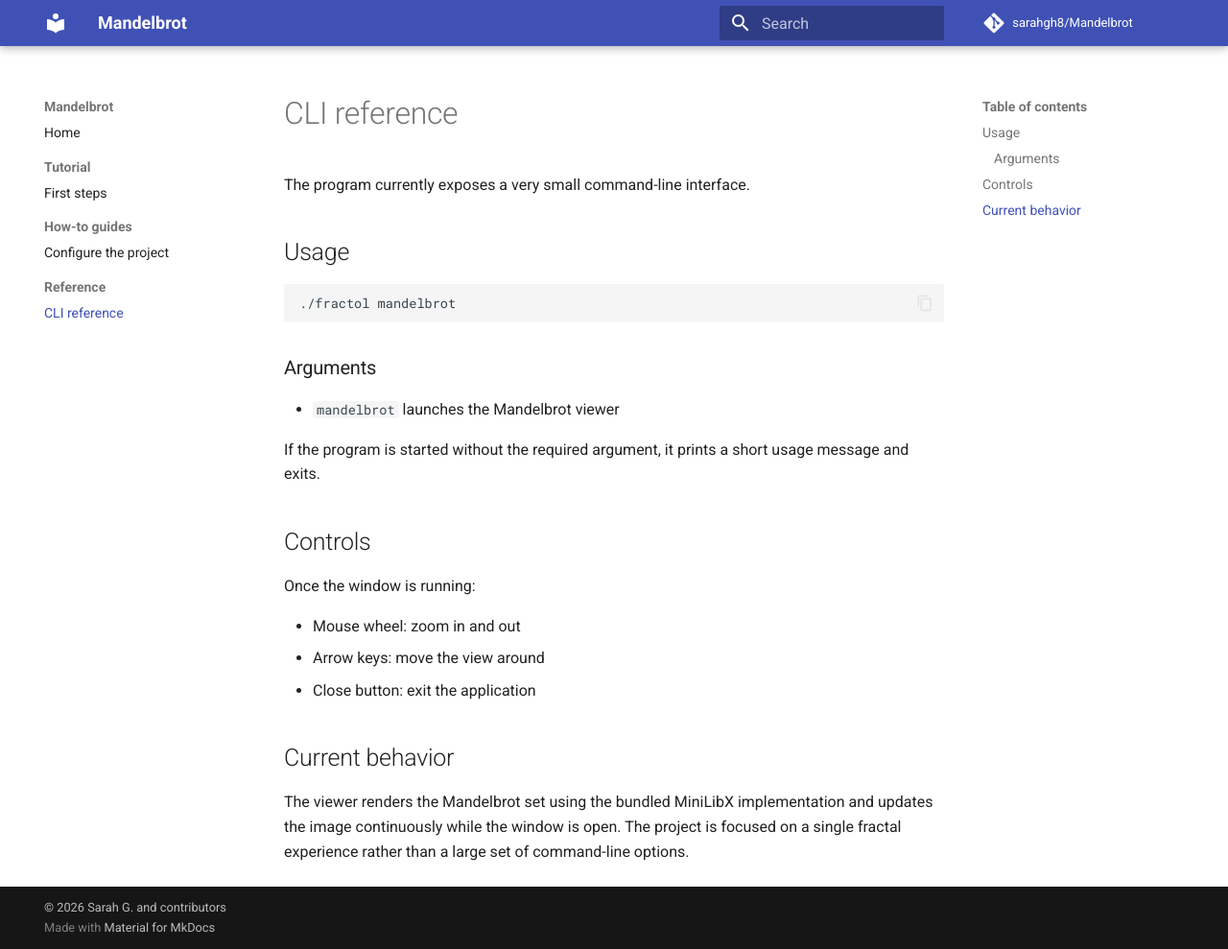
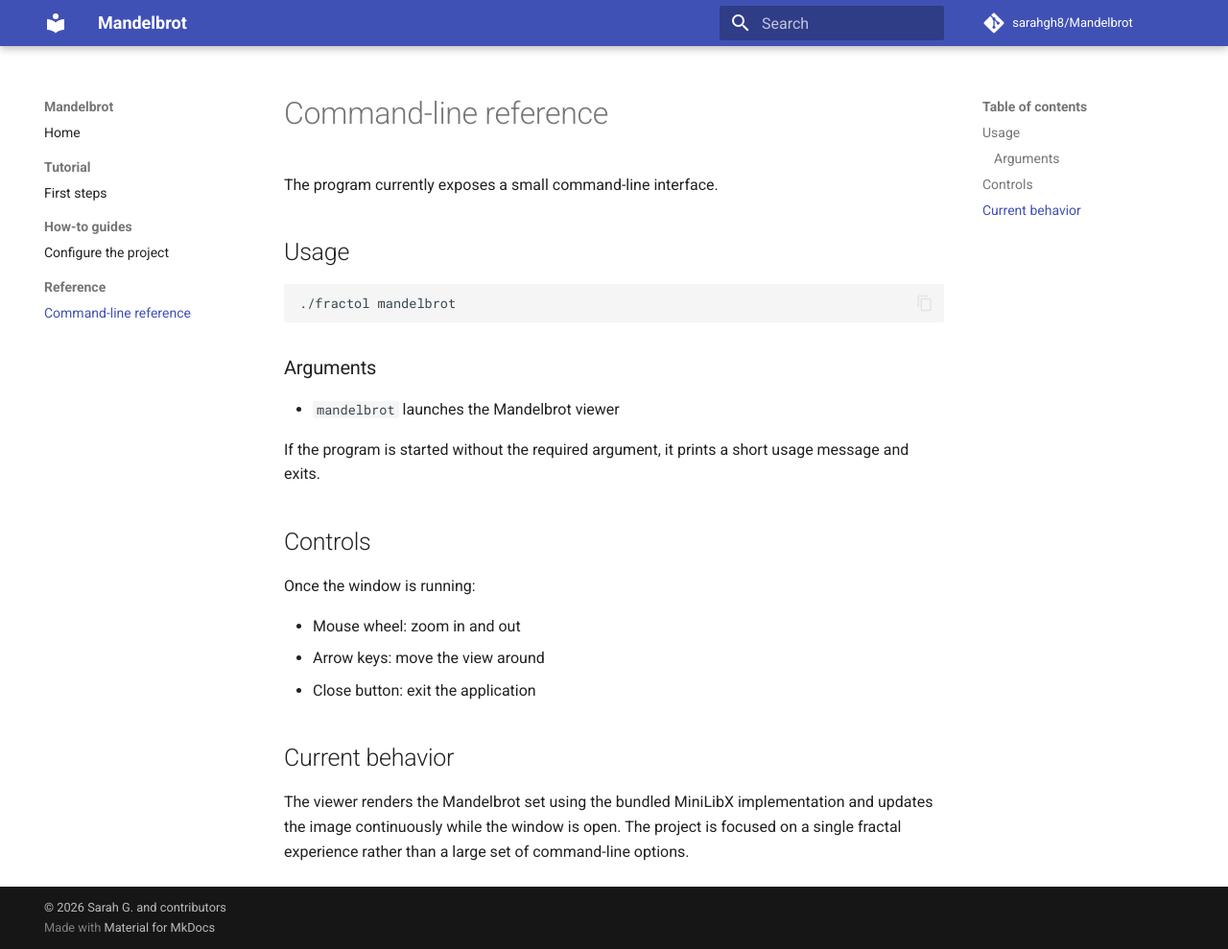
Before and after one commit to sarahgh8/Mandelbrot, an MkDocs documentation site: the page built from docs/reference/cli.md, in a window 1280 px wide and 989 px high. Shown: the whole window at 96% size. Built offline with MkDocs 1.6.1 and Material for MkDocs 9.7.7, drawn with Linux system fonts in a browser that asks for light colours; comment, search, counter and statistics services are not loaded.

```diff
--- a/docs/reference/cli.md
+++ b/docs/reference/cli.md
@@ -1,6 +1,6 @@
-# CLI reference
+# Command-line reference
 
-The program currently exposes a very small command-line interface.
+The program currently exposes a small command-line interface.
 
 ## Usage
 
--- a/mkdocs.yml
+++ b/mkdocs.yml
@@ -31,7 +31,7 @@ nav:
   - How-to guides:
       - Configure the project: how-to/configure-project.md
   - Reference:
-      - CLI reference: reference/cli.md
+      - Command-line reference: reference/cli.md
 
 plugins:
   - search
```
Also changed, not shown: docs/adr/0001.md (added, +21 -0 lines), docs/how-to/configure-project.md (+2 -2 lines), docs/tutorials/first-steps.md (+1 -1 lines), 5 other files.
